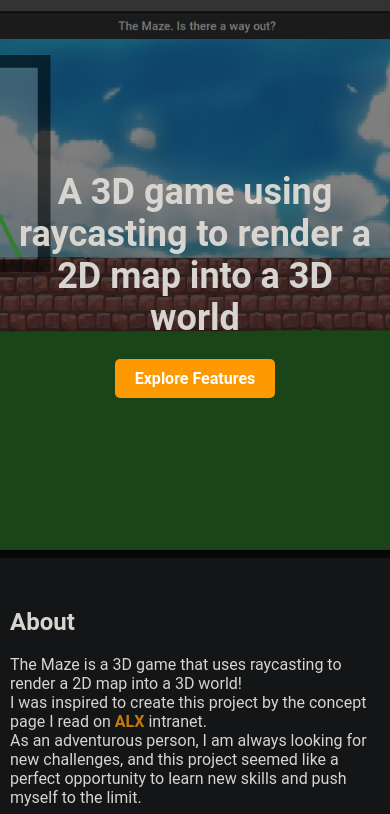
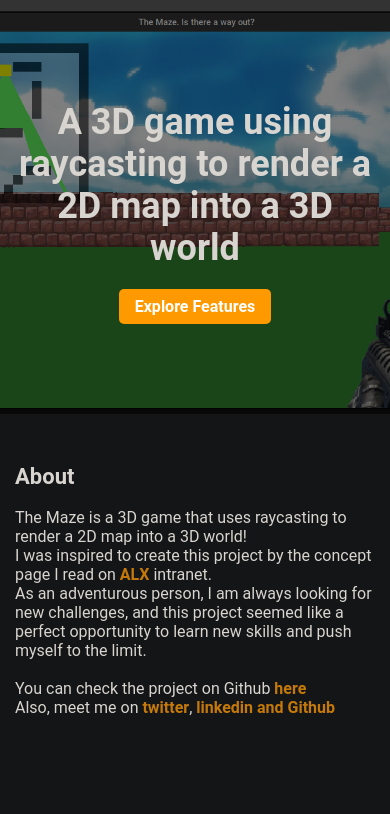
Before and after one commit to Alph-aine/Alph-aine.github.io, a plain HTML site: page index.html in a window 390 px wide. Shown: the part 99-913 px from the top of the page. Drawn offline with Linux system fonts and the light colour scheme.

Commit message:
Updated media queries

```diff
--- a/style.css
+++ b/style.css
@@ -125,6 +125,59 @@ nav a:hover {
         padding: 10px;
     }
     /* Add more responsive styles as needed */
+    /* Large screens and desktops */
+   .container {
+       max-width: 1140px;
+  }
+
+/* Tablets and smaller desktops */
+@media (max-width: 1024px) {
+    .container {
+        max-width: 960px;
+    }
+}
+
+/* Landscape tablets and medium-sized desktops */
+@media (max-width: 768px) {
+    .container {
+        max-width: 720px;
+    }
+}
+
+/* Portrait tablets and small desktops */
+@media (max-width: 576px) {
+    .container {
+        max-width: 540px;
+    }
+    .cover {
+        padding: 100px 0;
+    }
+    h2 {
+        font-size: 24px;
+    }
+    .cta-button {
+        font-size: 18px;
+        padding: 10px 20px;
+    }
+}
+
+/* Mobile phones */
+@media (max-width: 414px) {
+    .container {
+        max-width: 360px;
+    }
+    .cover {
+        padding: 80px 0;
+    }
+    h2 {
+        font-size: 22px;
+    }
+    .cta-button {
+        font-size: 16px;
+        padding: 8px 16px;
+    }
+        }
+
 }
 
 /* Animation styles (example) */
```
